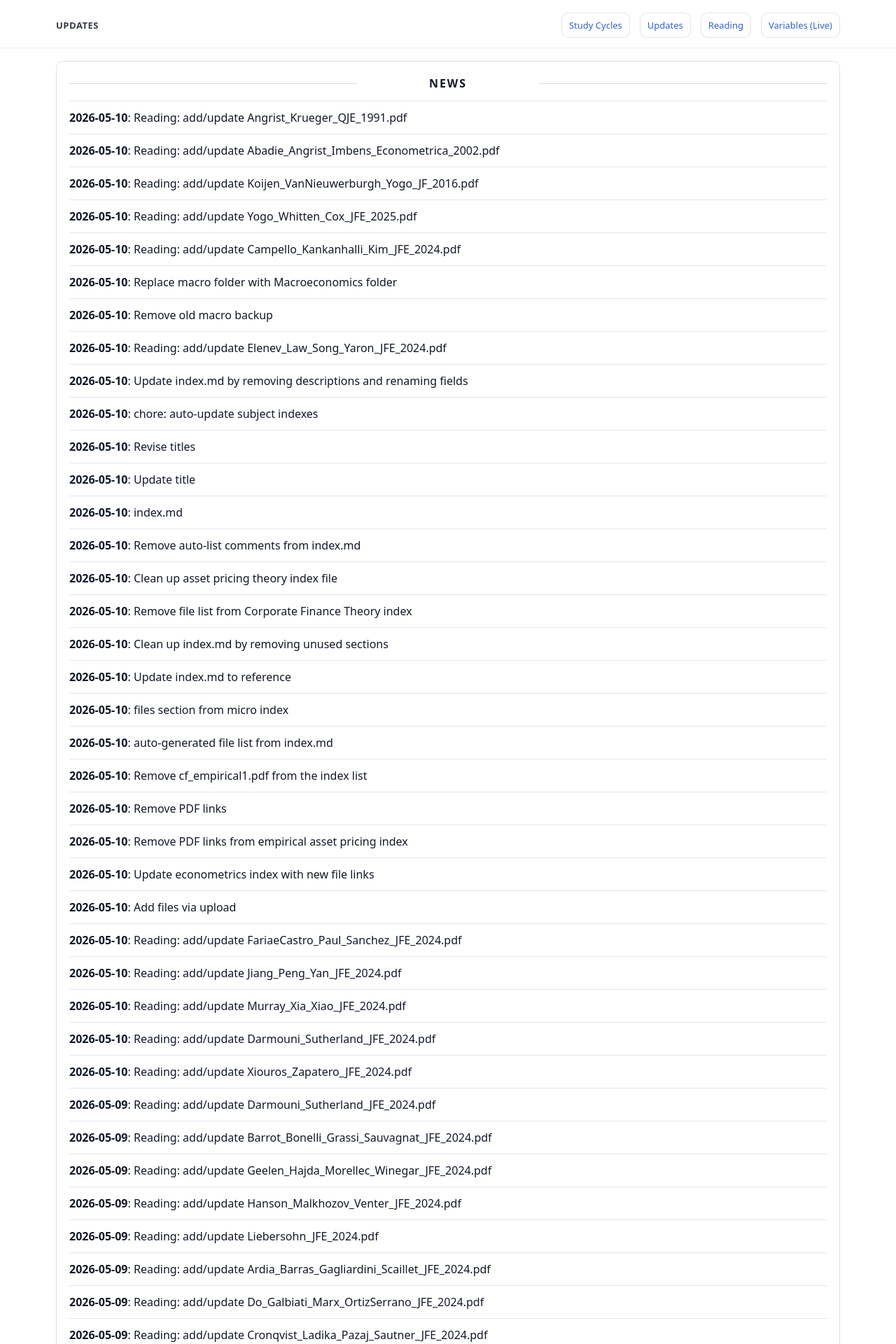
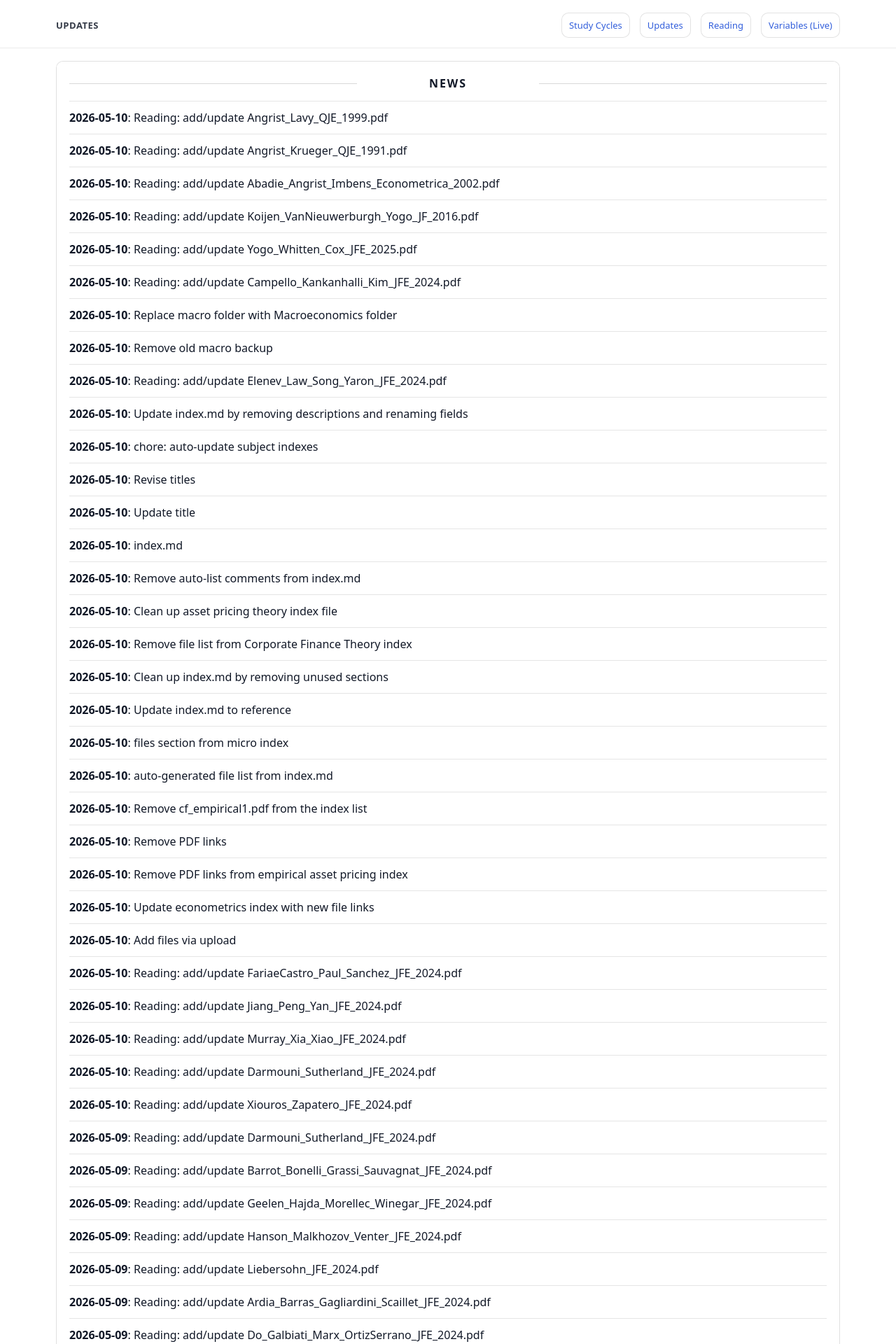
Before and after one commit to yaxinzn/study-archive, a Jekyll site: the page built from updates/index.md, in a window 1280 px wide. Shown: the top 1920 px of the page at 70% size. Built offline with Jekyll 4.4.1, drawn with Linux system fonts in a browser that asks for light colours; some of the changed text lies outside the part shown.

Commit message:
chore: update NEWS feed

```diff
--- a/_data/news.yml
+++ b/_data/news.yml
@@ -1,4 +1,7 @@
 # Auto-generated update history (sorted newest -> oldest). Do not edit manually.
+- ts: "1778410018"
+  date: "2026-05-10"
+  title: "Reading: add/update Angrist_Lavy_QJE_1999.pdf"
 - ts: "1778409900"
   date: "2026-05-10"
   title: "Reading: add/update Angrist_Krueger_QJE_1991.pdf"
```
